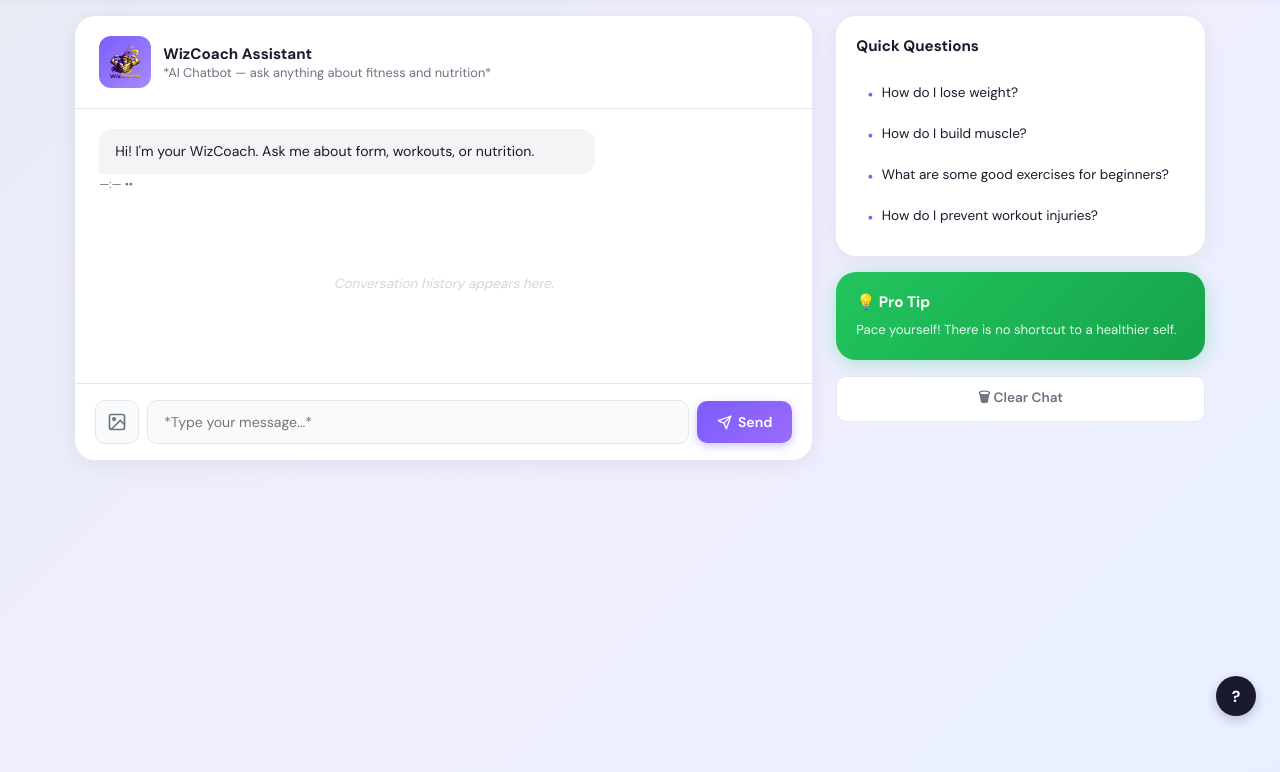
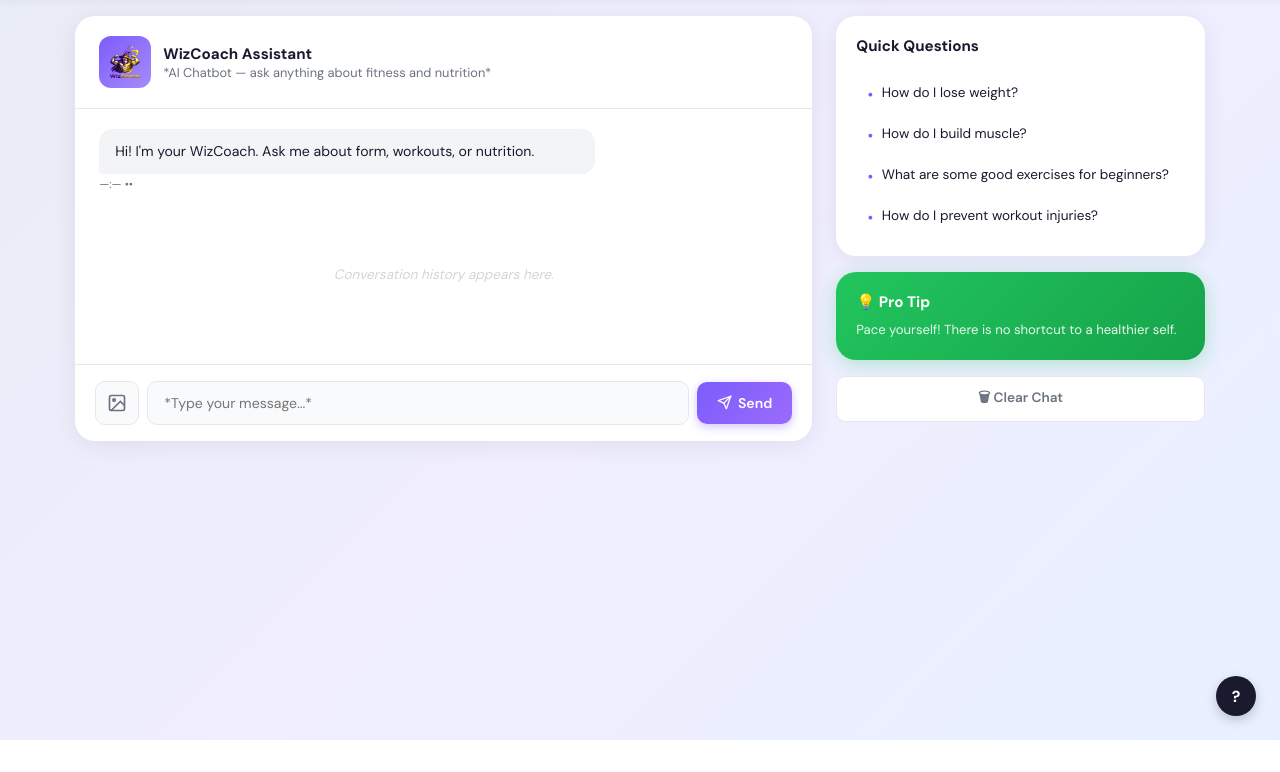
Before and after one commit to AmirRazzaq14/AEye-Systems, a Spring Boot app: page /ai-coach.html in a window 1280 px wide. Shown: the part 60-832 px from the top of the page. After the commit the page ends 800 px from the top, so only its background shows below. Run offline with Spring Boot 4, Linux system fonts and the light colour scheme; some of the project's set-up classes (security, data sources, template engines, error pages and the like) are left out, and stand-ins take their place.

Commit message:
Revert "fixing mobile formatting issue"
This reverts commit 347b41d44ff85fac2b0de2ab312f52e65b00e199.

```diff
--- a/src/main/resources/static/ai-coach.html
+++ b/src/main/resources/static/ai-coach.html
@@ -79,7 +79,7 @@
             gap: 1.5rem;
 
             flex: 1;
-            min-height: calc(100vh - 60px);
+            height: calc(100vh - 60px);
 
             animation: fadeUp 0.5s ease both;
         }
@@ -96,7 +96,6 @@
 
             flex: 1;
             align-items: stretch;
-            min-height: 0;
         }
 
         .chat-card {
@@ -109,7 +108,6 @@
             overflow: hidden;
 
             height: 60%;
-            min-height: 0;
         }
 
         .chat-header {
```
